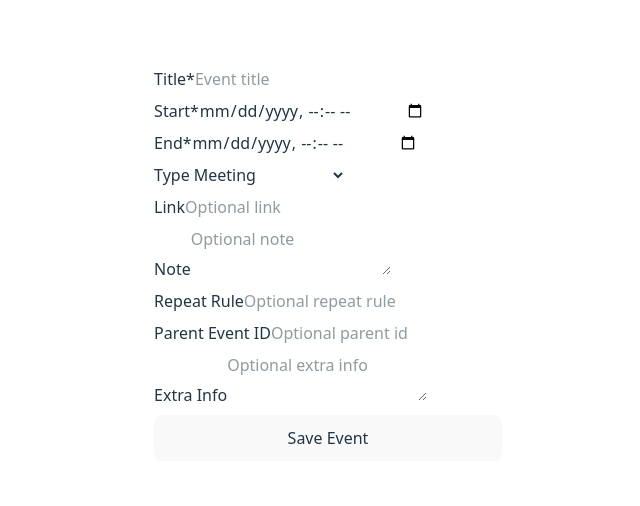
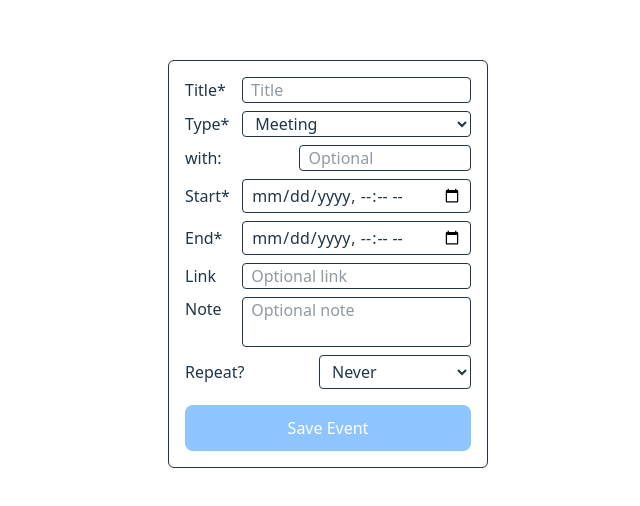
Before and after one commit to XihaoZhu/interview_project_frontend, a React (Vite) app: page /test in a window 1280 px wide. Shown: the part 136-642 px from the top of the page, without its empty margins (312-952 px from the left). Built offline with nearby package versions, Linux system fonts and the light colour scheme.

Commit message:
basic form UI done

```diff
--- a/src/components/From/Forms.tsx
+++ b/src/components/From/Forms.tsx
@@ -1,11 +1,17 @@
-import { useForm, type SubmitHandler } from "react-hook-form"
+import { useForm, useWatch, type SubmitHandler } from "react-hook-form"
 import type { MyEvent } from "../../store/typeAnnotation/types"
+import { useEffect } from "react"
 
+interface EventFormProps {
+    initialData?: MyEvent
+}
 
-export function EventForm() {
+export function EventForm({ initialData }: EventFormProps) {
     const {
         register,
         handleSubmit,
+        reset,
+        resetField,
         watch,
         formState: { errors },
     } = useForm<MyEvent>({
@@ -18,60 +24,77 @@ export function EventForm() {
             type: "meeting",
             link: "",
             note: "",
-      repeat_rule: "",
+            repeat_rule: "NEVER",
             parent: null,
             extra_info: "",
             action_type: "add regular",
         },
     })
 
+    // If there is a initialData, reset the form with it
+    useEffect(() => {
+        if (initialData) {
+            reset(initialData)
+        }
+    }, [initialData])
+
     const onSubmit: SubmitHandler<MyEvent> = (data) => {
         switch (data.action_type) {
             case "add regular":
-
+                // 调用新增 API
+                break
             case "add exception":
-
+                // 调用新增 exception API
+                break
             case "update exception":
-
+                // 调用更新 exception API
+                break
             case "update regular":
-
+                // 调用更新 regular API
+                break
             case "delete regular":
+                // 调用删除 API
+                break
+        }
     }
 
+
+    const type = watch("type",)
+
+    useEffect(() => {
+        resetField("extra_info") // 或者 setValue("extra_info", "")
+    }, [type, resetField])
+
+    const typeLabelMap: Record<string, string> = {
+        meeting: "with: ",
+        event: "location:",
+        first_appointment: "interviewee:",
+        presentation: "Hold by:",
     }
 
     return (
-    <form onSubmit={handleSubmit(onSubmit)} className="flex flex-col gap-2">
-      <label>
-        Title*
+        <form onSubmit={handleSubmit(onSubmit)}>
+            <div className="flex flex-col gap-2 border p-4 rounded-md w-80">
+                {/* Title */}
+                <label className="flex justify-between items-center">
+                    <span>Title*</span>
                     <input
                         {...register("title", { required: "Title is required" })}
-          placeholder="Event title"
+                        placeholder="Title"
+                        className=" pl-2 border rounded ml-3 w-4/5"
+                        maxLength={20}
+                        autoComplete="off"
                     />
                 </label>
-      {errors.title && <span>{errors.title.message}</span>}
+                {errors.title && <span className="text-red-500">{errors.title.message}</span>}
 
-      <label>
-        Start*
-        <input
-          type="datetime-local"
-          {...register("start", { required: "Start date is required" })}
-        />
-      </label>
-      {errors.start && <span>{errors.start.message}</span>}
-
-      <label>
-        End*
-        <input
-          type="datetime-local"
-          {...register("end", { required: "End date is required" })}
-        />
-      </label>
-      {errors.end && <span>{errors.end.message}</span>}
-
-      <label>
-        Type
-        <select {...register("type")}>
+                {/* Type */}
+                <label className="flex justify-between items-center">
+                    <span>Type*</span>
+                    <select
+                        {...register("type", { required: "Type is required" })}
+                        className="pl-2 border rounded w-4/5 ml-3"
+                    >
                         <option value="meeting">Meeting</option>
                         <option value="event">Event</option>
                         <option value="first_appointment">First Appointment</option>
@@ -79,32 +102,96 @@ export function EventForm() {
                     </select>
                 </label>
 
-      <label>
-        Link
-        <input type="url" {...register("link")} placeholder="Optional link" />
+                {/* Extra Info */}
+                <label className="flex justify-between items-center">
+                    <span>{typeLabelMap[type || "event"]}</span>
+                    <input
+                        {...register("extra_info")}
+                        placeholder="Optional"
+                        className="pl-2 border rounded w-3/5 ml-3"
+                        autoComplete="off"
+                        maxLength={20}
+                    />
                 </label>
 
-      <label>
-        Note
-        <textarea {...register("note")} placeholder="Optional note" />
+                {/* Start */}
+                <label className="flex justify-between items-center">
+                    <span>Start*</span>
+                    <input
+                        type="datetime-local"
+                        {...register("start", { required: "Start date is required" })}
+                        autoComplete="off"
+                        className="pl-2 border rounded px-2 py-1 w-4/5 ml-3"
+                    />
+                </label>
+                {errors.start && <span className="text-red-500">{errors.start.message}</span>}
+
+                {/* End */}
+                <label className="flex justify-between items-center w-full">
+                    <span>End*</span>
+                    <input
+                        type="datetime-local"
+                        {...register("end", {
+                            required: "End date is required",
+                            validate: (value, formValues) => {
+                                if (!formValues.start) return true
+                                return new Date(value!) > new Date(formValues.start) || "End time must be after start time"
+                            },
+                        },)}
+                        autoComplete="off"
+                        className="pl-2 border rounded px-2 py-1 ml-3 w-4/5"
+                    />
+                </label>
+                {errors.end && <span className="text-red-500">{errors.end.message}</span>}
+
+                {/* Link */}
+                <label className="flex justify-between items-center">
+                    <span>Link</span>
+                    <input
+                        type="url"
+                        {...register("link")}
+                        placeholder="Optional link"
+                        className="pl-2 border rounded w-4/5 ml-3"
+                    />
                 </label>
 
-      <label>
-        Repeat Rule
-        <input {...register("repeat_rule")} placeholder="Optional repeat rule" />
+                {/* Note */}
+                <label className="flex justify-between items-start">
+                    <span className="">
+                        Note
+                    </span>
+                    <textarea
+                        {...register("note")}
+                        placeholder="Optional note"
+                        className="resize-none pl-2 border rounded w-4/5 ml-3"
+                        maxLength={100}
+                    />
                 </label>
 
-      <label>
-        Parent Event ID
-        <input type="number" {...register("parent")} placeholder="Optional parent id" />
+                {/* Repeat Rule */}
+                <label className="flex justify-between items-center">
+                    <span>Repeat?</span>
+                    <select
+                        {...register("repeat_rule")}
+                        className="pl-2 border rounded px-2 py-1"
+                    >
+                        <option value="NEVER">Never</option>
+                        <option value="DAILY">Daily</option>
+                        <option value="MON_FRI">Every work day</option>
+                        <option value="WEEKLY">Weekly</option>
+                        <option value="FORTNIGHTLY">Fortnightly</option>
+                    </select>
                 </label>
 
-      <label>
-        Extra Info
-        <textarea {...register("extra_info")} placeholder="Optional extra info" />
-      </label>
+                {/* Submit */}
+                <button
+                    type="submit"
+                    className="mt-2 !bg-blue-300 text-white rounded px-4 py-2 hover:!bg-blue-600"
+                >
+                    Save Event
+                </button>
+            </div>
+        </form>
 
-      <button type="submit">Save Event</button>
-    </form>
     )
 }
--- a/src/store/slices/eventsSlice.ts
+++ b/src/store/slices/eventsSlice.ts
@@ -88,8 +88,8 @@ export const makeSelectEventsWithTimezone = (timezone: string) =>
   createSelector([selectRawEvents], (events) =>
     events.map((ev) => ({
       ...ev,
-      start: toZonedTime(ev.start, timezone),
-      end: toZonedTime(ev.end, timezone),
+      start: toZonedTime(ev.start!, timezone),
+      end: toZonedTime(ev.end!, timezone),
     }))
   );
 
```
Lines whose indentation alone changed are shown as unchanged.
